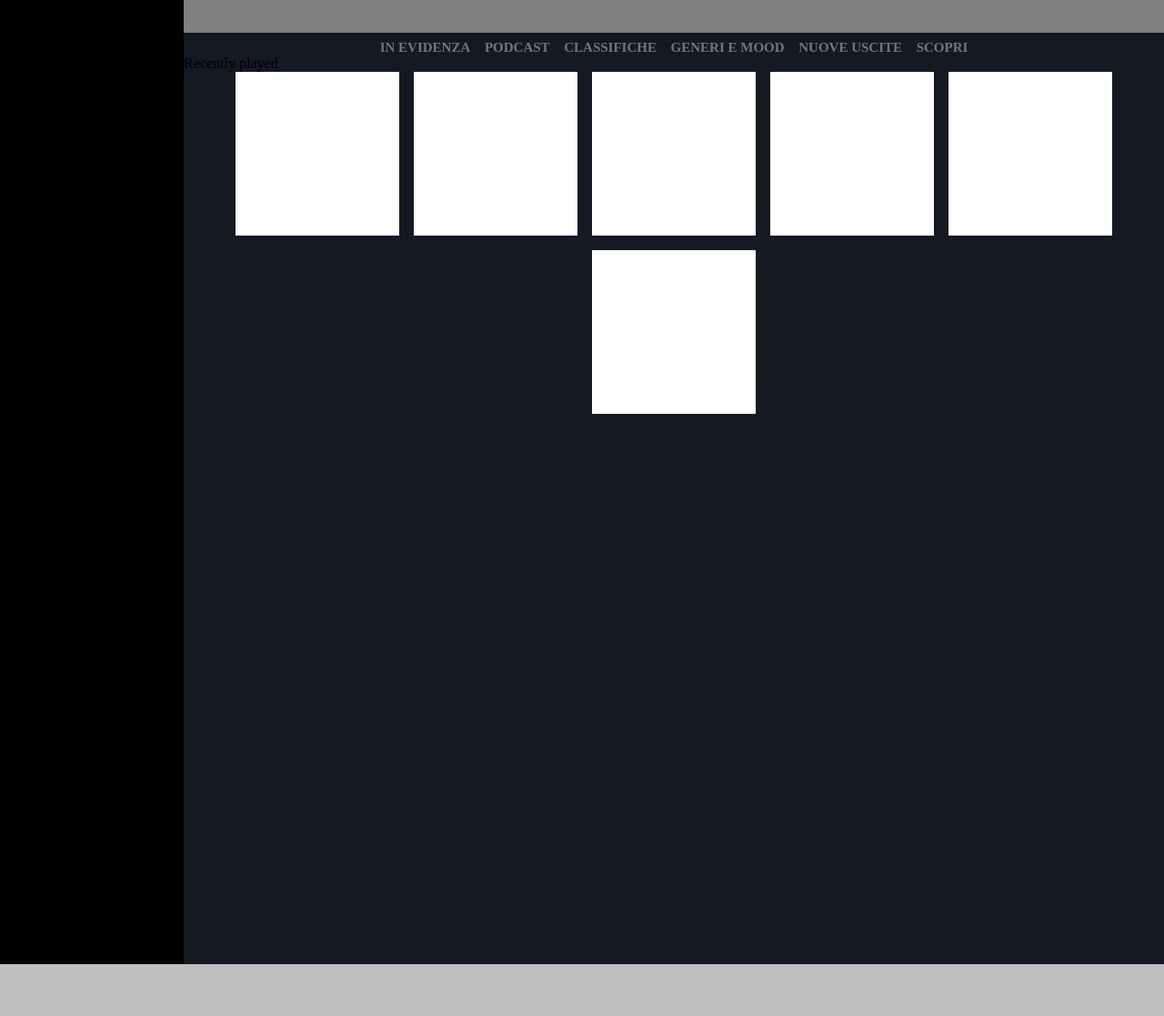
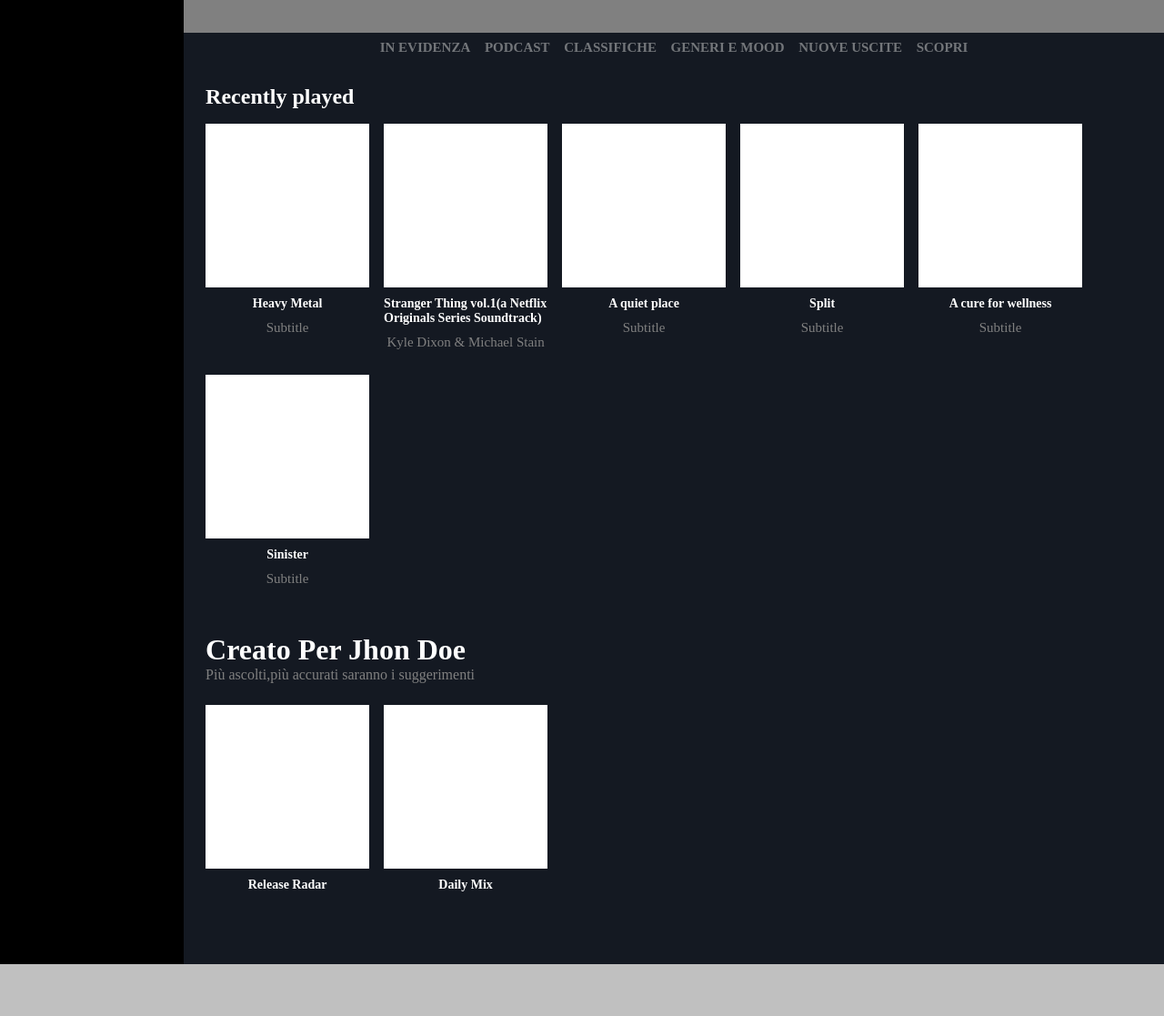
Before and after one commit to SimoLomba53/html-css-spotifyweb, a plain HTML site: page index.html in a window 1280 px wide. Shown: the part 60-1177 px from the top of the page at 91% size. Drawn offline with Linux system fonts and the light colour scheme.

Commit message:
posizionamento blocchi nella main part

```diff
--- a/css/style.css
+++ b/css/style.css
@@ -54,15 +54,87 @@ body {
     margin-top: 0.5rem;
 }
 
+.Recently-title {
+    color: white;
+    font-size: 1.5rem;
+    font-weight: bold;
+    margin-top: 2rem;
+    margin-left: 1.5rem;
+    margin-bottom: 1rem;
+
+}
+
 .Recently-played {
     display: flex;
     gap: 1rem;
     flex-wrap: wrap;
-    justify-content: center;
+    margin-left: 1.5rem;
+
 }
 
-.Recently-played div {
+.song-photo {
     width: 180px;
     height: 180px;
     background-color: white;
 }
+
+.song-description {
+    width: 180px;
+    height: 80px;
+    display: flex;
+    align-items: center;
+    flex-direction: column;
+
+}
+
+.song-description h2 {
+    color: white;
+    font-size: 14px;
+    font-weight: bold;
+    margin-top: 0.6rem;
+}
+
+.song-description p {
+    color: grey;
+    font-size: 15px;
+    margin-top: 10px;
+
+}
+
+.Create4Jhon {
+    display: flex;
+    gap: 1rem;
+    margin-left: 1.5rem;
+}
+
+.Jhon-Title {
+    color: white;
+    margin-left: 1.5rem;
+    font-weight: bold;
+    font-size: 2rem;
+    margin-top: 1.5rem;
+}
+
+.listening-info {
+    color: grey;
+    margin-left: 1.5rem;
+    margin-bottom: 1.5rem;
+}
+
+.PopularArtist {
+    display: flex;
+    margin-left: 1.5rem;
+    gap: 1rem;
+}
+
+.circle{
+    border-radius:50%;
+}
+
+.Popular-Title{
+    color: white;
+    margin-left: 1.5rem;
+    font-weight: bold;
+    font-size: 2rem;
+    margin-top: 1.5rem;
+}
--- a/index.html
+++ b/index.html
@@ -16,7 +16,9 @@
         <div class="sidebar"></div>
         <div class="central-block">
             <div class="header"></div>
+            <!--SPazio centrale in cui si trovano le canzoni-->
             <div class="song-space">
+                <!--Barra di navigazione-->
                 <div class="nav">
                     <span>IN EVIDENZA</span>
                     <span>PODCAST</span>
@@ -25,14 +27,89 @@
                     <span>NUOVE USCITE</span>
                     <span>SCOPRI</span>
                 </div>
-                <h1>Recently played</h1>
+                <!--Recently Played-->
+                <h1 class="Recently-title">Recently played</h1>
                 <div class="Recently-played">
-                    <div></div>
-                    <div></div>
-                    <div></div>
-                    <div></div>
-                    <div></div>
-                    <div></div>
+                    <div>
+                        <div class="song-photo"></div>
+                        <div class="song-description">
+                           <h2>Heavy Metal</h2>
+                           <p>Subtitle</p>
+                        </div>
+                    </div>
+                    <div>
+                        <div class="song-photo"></div>
+                        <div class="song-description">
+                            <h2>Stranger Thing vol.1(a Netflix Originals Series Soundtrack)</h2>
+                            <p>Kyle Dixon & Michael Stain</p>
+                        </div>
+                    </div>
+                    <div>
+                        <div class="song-photo"></div>
+                        <div class="song-description">
+                            <h2>A quiet place</h2>
+                            <p>Subtitle</p>
+                        </div>
+                    </div>
+                    <div>
+                        <div class="song-photo"></div>
+                        <div class="song-description">
+                            <h2>Split</h2>
+                            <p>Subtitle</p>
+                        </div>
+                    </div>
+                    <div>
+                        <div class="song-photo"></div>
+                        <div class="song-description">
+                            <h2>A cure for wellness</h2>
+                            <p>Subtitle</p>
+                        </div>
+                    </div>
+                    <div>
+                        <div class="song-photo"></div>
+                        <div class="song-description">
+                            <h2>Sinister</h2>
+                            <p>Subtitle</p>
+                        </div>
+                    </div>
+                </div>
+                <!--Create4Jhon-->
+                <h1 class="Jhon-Title">Creato Per Jhon Doe</h1>
+                <p class="listening-info">Più ascolti,più accurati saranno i suggerimenti</p>
+                <div class="Create4Jhon">
+                    <div>
+                    <div class="song-photo"></div>
+                    <div class="song-description">
+                        <h2>Release Radar</h2>
+                    </div>
+                    </div>
+                    <div>
+                        <div class="song-photo"></div>
+                        <div class="song-description">
+                            <h2>Daily Mix</h2>
+                        </div>
+                    </div>
+                </div>
+
+                <!--Artisti più popolari-->
+                <h1 class="Popular-Title">Artisti più popolari</h1>
+                <p class="listening-info">Più ascolti,più accurati saranno i suggerimenti</p>
+                <div class="PopularArtist">
+                    <div>
+                        <div class="song-photo circle"></div>
+                        <div class="song-description">
+                            <h2>Release Radar</h2>
+                        </div>
+                    </div>
+                    <div>
+                        <div class="song-photo circle"></div>
+                        <div class="song-description">
+                            <h2>Release Radar</h2>
+                        </div>
+                    </div>
+
+                </div>
+
                 </div>
             </div>
         </div>
```
